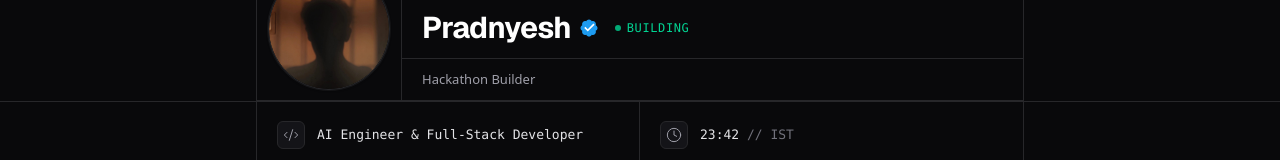
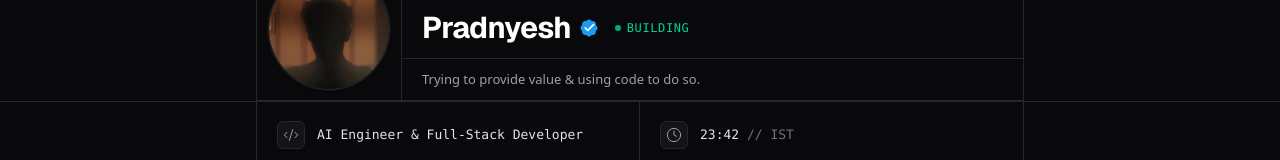
Before and after one commit to 25Pradnyesh/portfolio, a Next.js app: page / in a window 1280 px wide. Shown: the part 306-466 px from the top of the page. Built offline with nearby package versions, Linux system fonts and the light colour scheme; no server answers.

Commit message:
feat(hero): update rotating text with 5 exact labels

```diff
--- a/src/components/RollingLabel.tsx
+++ b/src/components/RollingLabel.tsx
@@ -13,13 +13,11 @@ function useIsMounted() {
 }
 
 const ROLLING_LABELS = [
+  "AI Engineer",
   "Product Engineer",
-  "AI Engineer",
-  "Full-Stack Developer",
-  "Generative AI Builder",
-  "Hackathon Builder",
-  "AI Systems Developer",
-  "Experimental Product Builder",
+  "AI Systems Builder",
+  "Building AI-powered products",
+  "Trying to provide value & using code to do so.",
 ] as const;
 
 // Duplicate the first item at the end for an invisible, seamless infinite loop
@@ -87,7 +85,7 @@ export default function RollingLabel() {
     return (
       <div className="relative h-5 overflow-hidden w-full min-w-0 select-none flex items-center">
         <span className="font-sans text-xs sm:text-[13px] text-zinc-400 select-none leading-normal truncate">
-          Product Engineer
+          AI Engineer
         </span>
       </div>
     );
```
